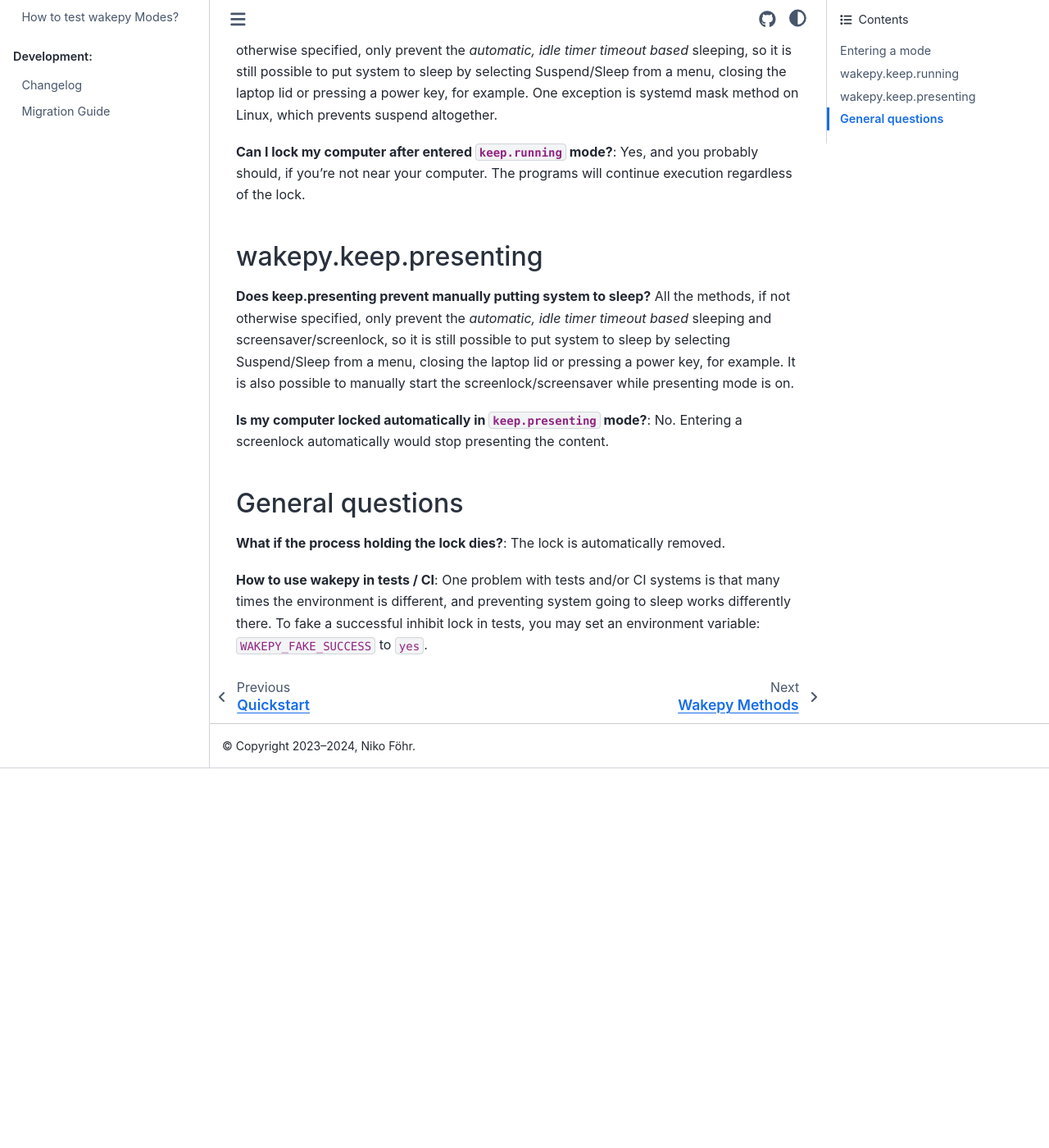
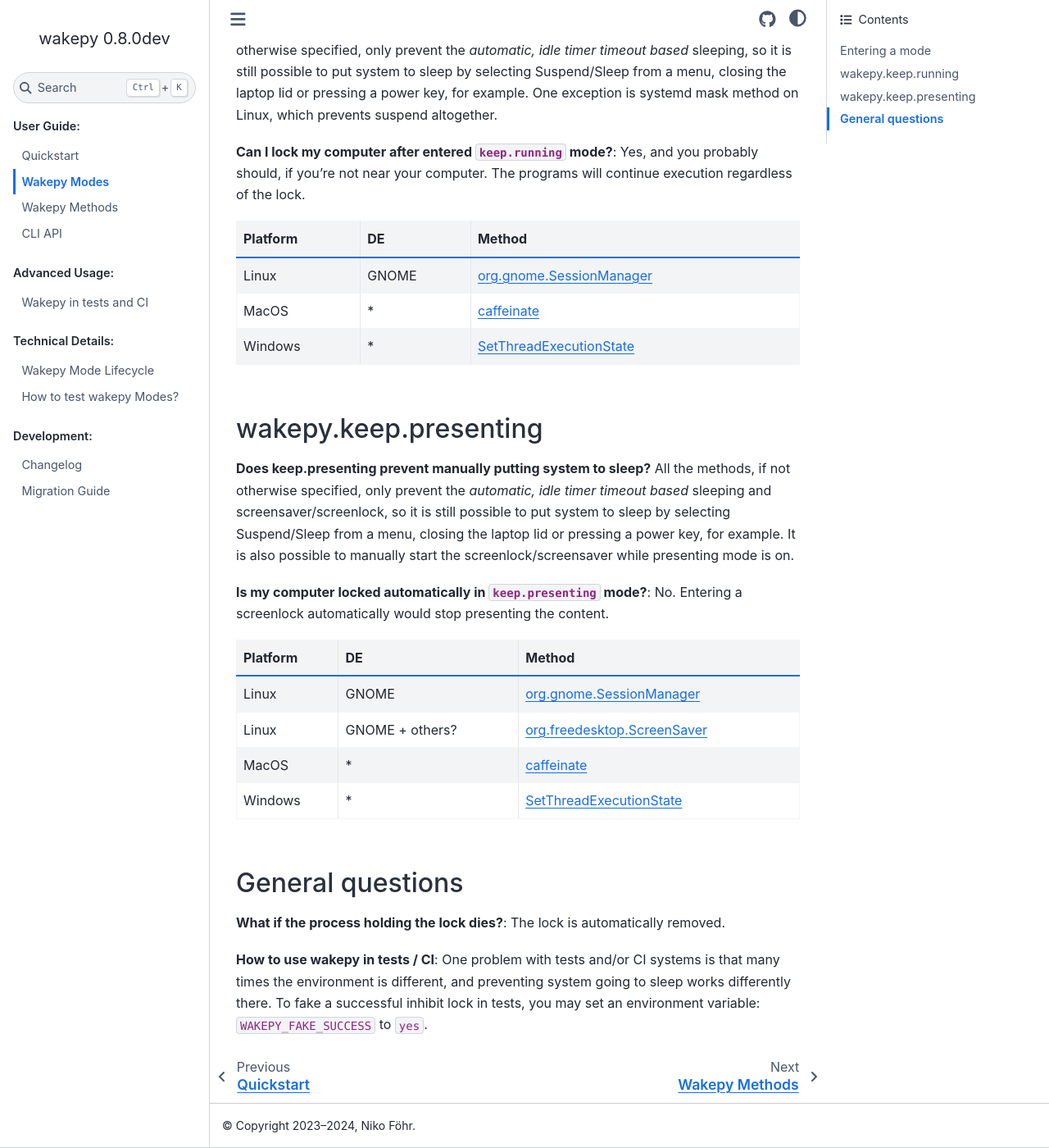
Before and after one commit to fohrloop/wakepy, a Sphinx documentation site: the page built from docs/source/modes.md, in a window 1280 px wide and 1400 px high, scrolled down 932 px. Shown: the whole window at 82% size. Built offline with Sphinx 7.4.7 and the Sphinx Book theme 1.1.4, drawn with Linux system fonts in a browser that asks for light colours; pages that are not in the unit, such as notebooks, are missing from menus; before the commit the page ends 1869 px from its top, so only the background shows below that.

Commit message:
create mode tables

```diff
--- a/docs/source/modes.md
+++ b/docs/source/modes.md
@@ -35,6 +35,12 @@
 **Can I lock my computer after entered `keep.running` mode?**: Yes, and you probably should, if you're not near your computer. The programs will continue execution regardless of the lock.
 
 
+| Platform | DE    | Method                                                             |
+| -------- | ----- | ------------------------------------------------------------------ |
+| Linux    | GNOME | [org.gnome.SessionManager](#keep-running-org-gnome-sessionmanager) |
+| MacOS    | *     | [caffeinate](#keep-running-macos-caffeinate)                       |
+| Windows  | *     | [SetThreadExecutionState](#keep-running-windows-stes)              |
+
 
 ## wakepy.keep.presenting
 
@@ -43,6 +49,12 @@
 
 **Is my computer locked automatically in `keep.presenting` mode?**: No. Entering a screenlock automatically would stop presenting the content.
 
+| Platform | DE              | Method                                                                      |
+| -------- | --------------- | --------------------------------------------------------------------------- |
+| Linux    | GNOME           | [org.gnome.SessionManager](#keep-presenting-org-gnome-sessionmanager)       |
+| Linux    | GNOME + others? | [org.freedesktop.ScreenSaver](#keep-presenting-org-freedesktop-screensaver) |
+| MacOS    | *               | [caffeinate](#keep-presenting-macos-caffeinate)                             |
+| Windows  | *               | [SetThreadExecutionState](#keep-presenting-windows-stes)                    |
 
 
 ## General questions
```
